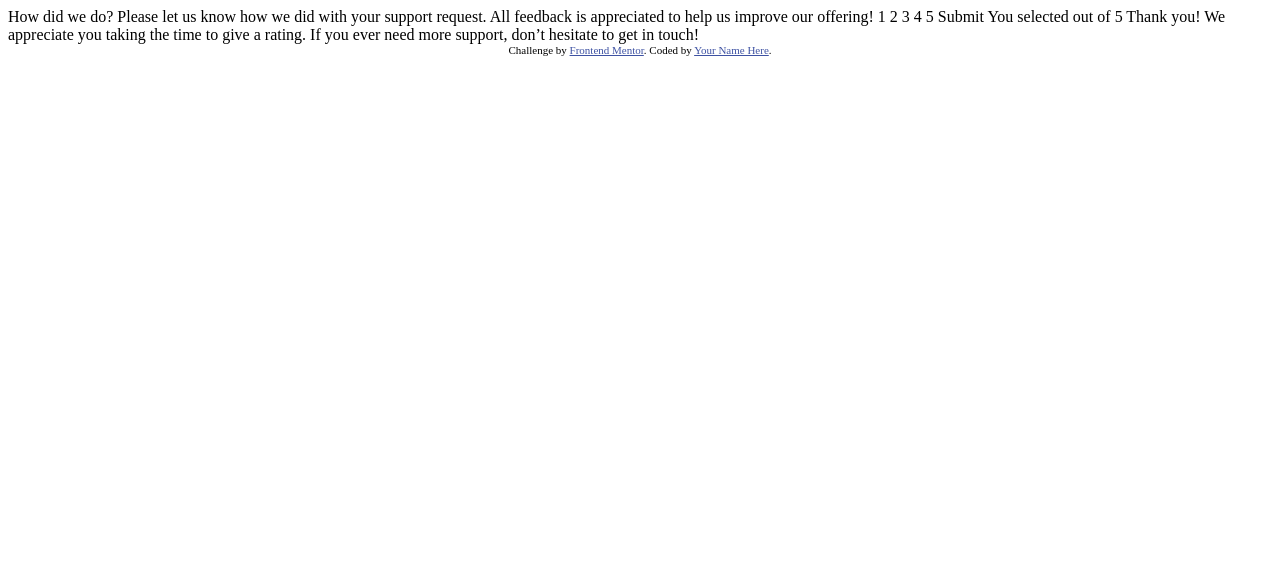
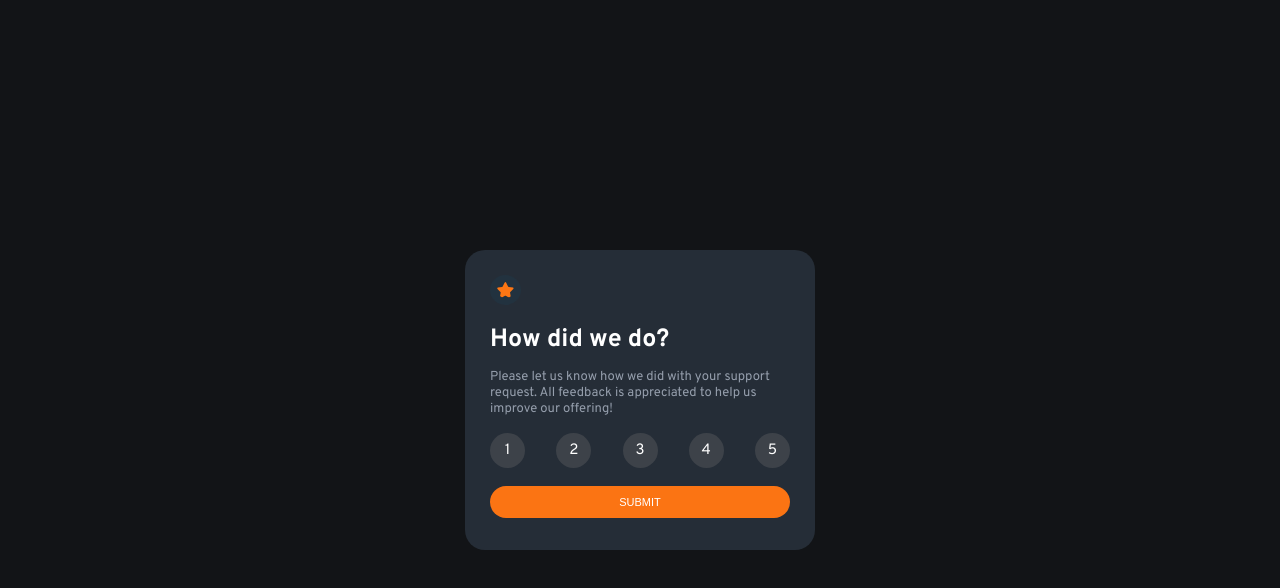
Before and after one commit to antonimatheus/Interactive-rating-component, a plain HTML site: page index.html in a window 1280 px wide. Drawn offline with Linux system fonts and the light colour scheme.

Commit message:
finishing main

```diff
--- /dev/null
+++ b/assets/css/style.css
@@ -0,0 +1,102 @@
+@charset "UTF-8";
+
+@import url('https://fonts.googleapis.com/css2?family=Overpass:wght@400;700&display=swap');
+
+:root {
+    /* Neutral */
+    --White: hsl(0, 0%, 100%);
+    --LightGrey: hsl(217, 12%, 63%);
+    --MediumGrey: hsl(216, 12%, 54%);
+    --DarkBlue: hsl(213, 19%, 18%);
+    --VeryDarkBlue: hsl(216, 12%, 8%);
+
+    /* Primary */
+    --Orange:hsl(25, 97%, 53%);
+
+    /* Font */
+    --font1: 'Overpass', sans-serif; /* Weights: 400, 700 */
+}
+
+* {
+    margin: 0;
+    padding: 0;
+    box-sizing: border-box;
+}
+
+body {
+    display: flex;
+    flex-direction: column;
+    justify-content: center;
+    align-items: center;
+    width: 100vw;
+    height: 100vh;
+    font-family: var(--font1);
+    font-size: 15px;
+    background-color: var(--VeryDarkBlue);
+}
+
+main {
+    display: flex;
+    flex-direction: column;
+    justify-content: center;
+    align-items: center;
+    width: 350px;
+    height: 300px;
+    border-radius: 20px;
+    background: var(--DarkBlue);
+}
+
+#container {
+    display: flex;
+    flex-direction: column;
+    width: 300px;
+    height: 300px;
+    gap: 13px;
+}
+
+#img img {
+    margin-top: 25px;
+    padding: 7px;
+    border-radius: 50%;
+    background-color: #22323F;
+}
+
+#title h1 {
+    font-size: 25px;
+    color: var(--White);
+}
+
+#text {
+    font-size: 13px;
+    color: var(--LightGrey);
+}
+
+#numbers {
+    display: flex;
+    flex-direction: row;
+    width: 100%;
+    margin-top: 3px;
+    margin-bottom: 5px;
+    justify-content: space-between;
+    /*background-color: red;*/
+}
+
+.num  {
+    width: 35px;
+    text-align: center;
+    padding: 8px;
+    border-radius: 50%;
+    color: var(--White);
+    background-color: rgb(61, 66, 73);
+}
+
+#button input {
+    width: 100%;
+    padding: 10px;
+    border: none;
+    border-radius: 25px;
+    font-size: 11px;
+    text-transform: uppercase;
+    color: var(--White);
+    background-color: var(--Orange);
+}
--- a/index.html
+++ b/index.html
@@ -7,43 +7,51 @@
   <link rel="icon" type="image/png" sizes="32x32" href="./images/favicon-32x32.png">
 
   <title>Frontend Mentor | Interactive rating component</title>
+  <link rel="stylesheet" href="assets/css/style.css">
+  <link rel="shortcut icon" href="assets/images/favicon-32x32.png" type="image/x-icon">
 
-  <!-- Feel free to remove these styles or customise in your own stylesheet 👍 -->
-  <style>
-    .attribution { font-size: 11px; text-align: center; }
-    .attribution a { color: hsl(228, 45%, 44%); }
-  </style>
 </head>
 <body>
 
   <!-- Rating state start -->
 
-  How did we do?
+  <header>
+  </header>
 
-  Please let us know how we did with your support request. All feedback is appreciated
-  to help us improve our offering!
+  <main>
+    <div id="container">
+      <div id="img">
+        <img src="assets/images/icon-star.svg" alt="">
+      </div>
 
-  1 2 3 4 5
+      <div id="title">
+        <h1>How did we do?</h1>
+      </div>
 
-  Submit
+      <div id="text">
+        <p>
+          Please let us know how we did with your support request. All feedback is appreciated
+          to help us improve our offering!
+        </p>
+      </div>
 
-  <!-- Rating state end -->
+      <div id="numbers">
+        <div class="num" id="n1">1</div>
+        <div class="num" id="n2">2</div>
+        <div class="num" id="n3">3</div>
+        <div class="num" id="n4">4</div>
+        <div class="num" id="n5">5</div>
+      </div>
 
-  <!-- Thank you state start -->
+      <div id="button">
+        <input type="submit" value="Submit">
+      </div>
+    <!-- Rating state end -->
+    </div>
+  </main>
 
-  You selected <!-- Add rating here --> out of 5
-
-  Thank you!
-
-  We appreciate you taking the time to give a rating. If you ever need more support,
-  don’t hesitate to get in touch!
-
-  <!-- Thank you state end -->
-
-
-  <div class="attribution">
-    Challenge by <a href="https://www.frontendmentor.io?ref=challenge" target="_blank">Frontend Mentor</a>.
-    Coded by <a href="#">Your Name Here</a>.
-  </div>
+  <footer>
+  </footer>
+  <script src="assets/js/script.js"></script>
 </body>
 </html>
```
Also changed, not shown: thankyou/thankyou.html (added, +30 -0 lines), assets/css/thankyou.css (added), assets/js/script.js (added).
